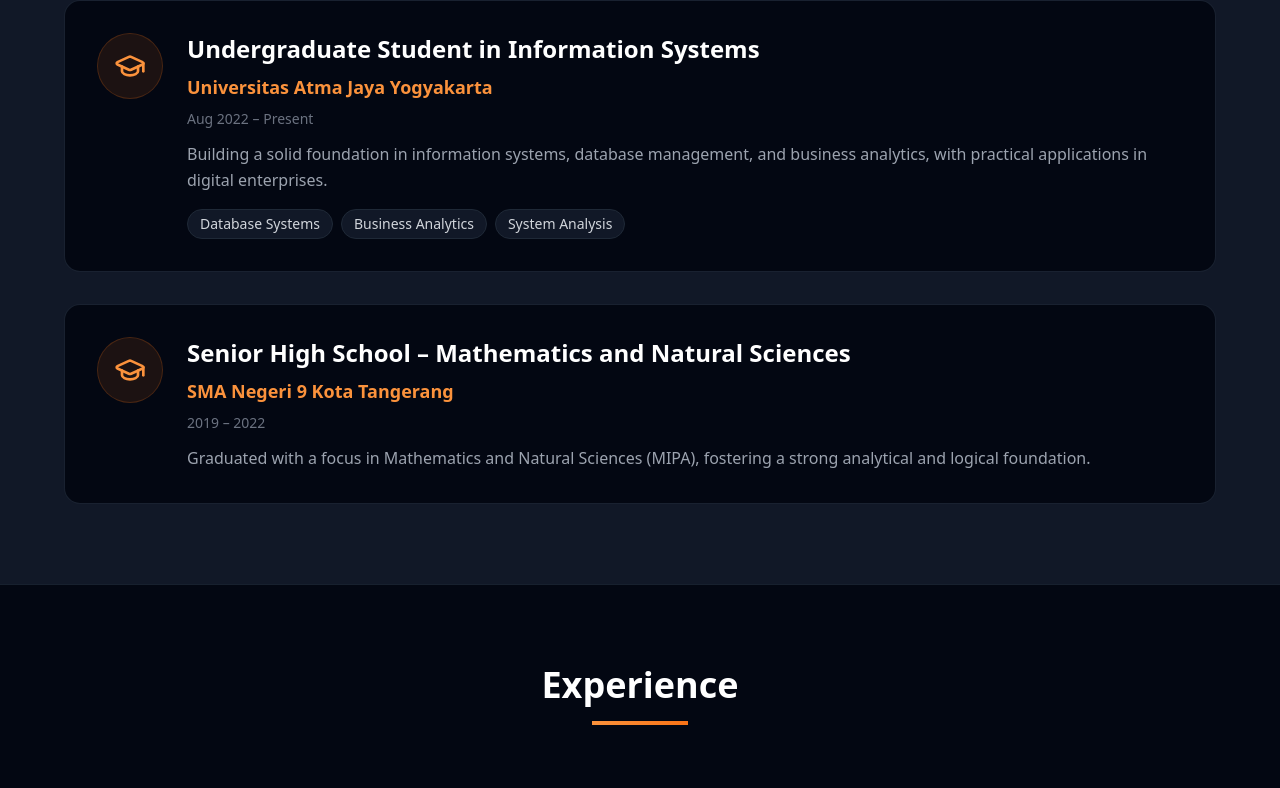
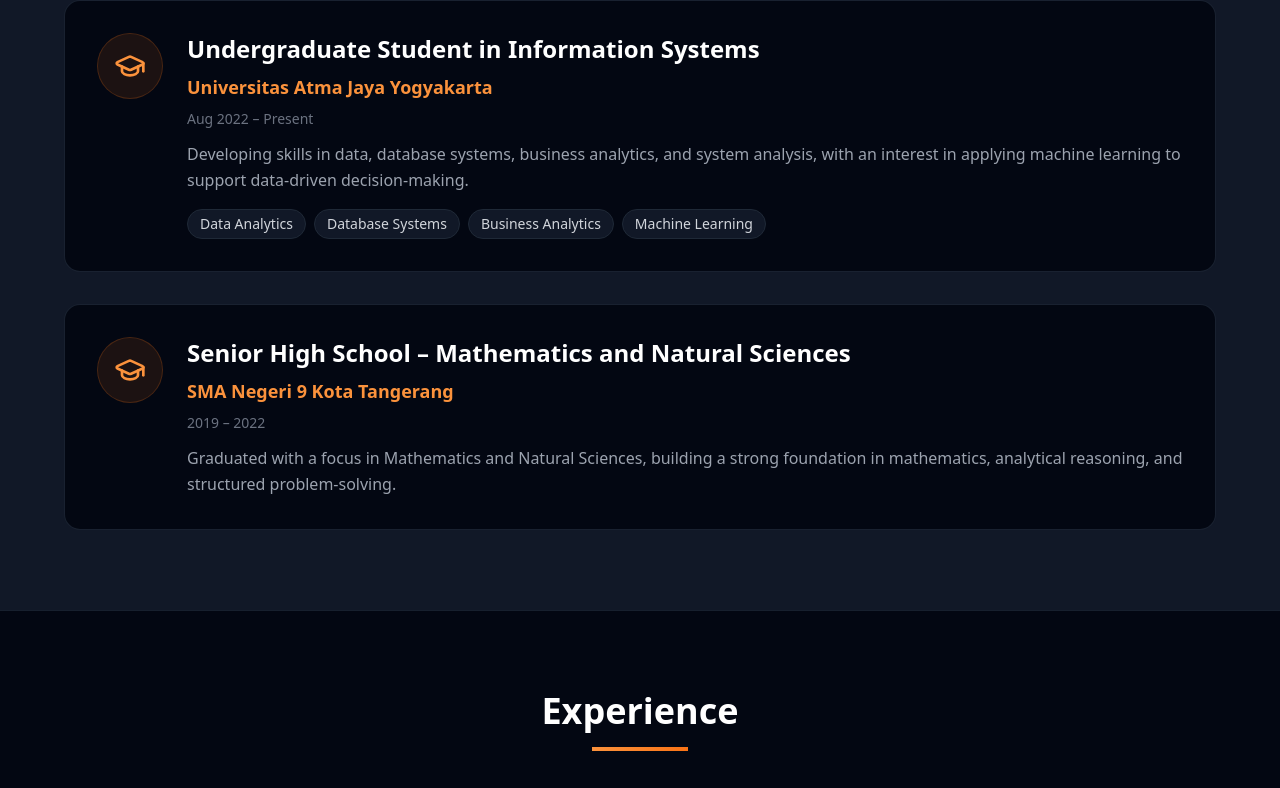
Before and after one commit to Chatarinaeva/portfolio-chatarinaeva, a React (Vite) app: page / in a window 1280 px wide. Shown: the part 1663-2451 px from the top of the page. Built offline with nearby package versions, Linux system fonts and the light colour scheme.

Commit message:
Update educational background and footer content

```diff
--- a/src/App.tsx
+++ b/src/App.tsx
@@ -287,11 +287,12 @@
                   <h3 className="text-2xl font-bold text-white mb-2">Undergraduate Student in Information Systems</h3>
                   <p className="text-lg text-orange-400 font-semibold mb-2">Universitas Atma Jaya Yogyakarta</p>
                   <p className="text-sm text-gray-500 mb-3 font-medium">Aug 2022 – Present</p>
-                  <p className="text-gray-400 mb-4 leading-relaxed">Building a solid foundation in information systems, database management, and business analytics, with practical applications in digital enterprises.</p>
+                  <p className="text-gray-400 mb-4 leading-relaxed">Developing skills in data, database systems, business analytics, and system analysis, with an interest in applying machine learning to support data-driven decision-making.</p>
                   <div className="flex flex-wrap gap-2">
+                    <span className="bg-gray-900 text-gray-300 px-3 py-1 rounded-full text-sm font-medium border border-gray-800">Data Analytics</span>
                     <span className="bg-gray-900 text-gray-300 px-3 py-1 rounded-full text-sm font-medium border border-gray-800">Database Systems</span>
                     <span className="bg-gray-900 text-gray-300 px-3 py-1 rounded-full text-sm font-medium border border-gray-800">Business Analytics</span>
-                    <span className="bg-gray-900 text-gray-300 px-3 py-1 rounded-full text-sm font-medium border border-gray-800">System Analysis</span>
+                    <span className="bg-gray-900 text-gray-300 px-3 py-1 rounded-full text-sm font-medium border border-gray-800">Machine Learning</span>
                   </div>
                 </div>
               </div>
@@ -307,7 +308,9 @@
                   <h3 className="text-2xl font-bold text-white mb-2">Senior High School – Mathematics and Natural Sciences</h3>
                   <p className="text-lg text-orange-400 font-semibold mb-2">SMA Negeri 9 Kota Tangerang</p>
                   <p className="text-sm text-gray-500 mb-3 font-medium">2019 – 2022</p>
-                  <p className="text-gray-400 leading-relaxed">Graduated with a focus in Mathematics and Natural Sciences (MIPA), fostering a strong analytical and logical foundation.</p>
+                  <p className="text-gray-400 leading-relaxed">
+                    Graduated with a focus in Mathematics and Natural Sciences, building a strong foundation in mathematics, analytical reasoning, and structured problem-solving.
+                  </p>
                 </div>
               </div>
             </div>
@@ -529,10 +532,10 @@
       <footer className="bg-gray-950 text-gray-400 py-8 px-4 sm:px-6 lg:px-8 border-t border-gray-950">
         <div className="max-w-6xl mx-auto text-center space-y-2">
           <p className="text-sm text-gray-500">
-            © {new Date().getFullYear()} Chatarina Evangelista Sitorus. Built with passion for data and analytics.
+            © {new Date().getFullYear()} Chatarina Evangelista Sitorus.
           </p>
           <p className="text-xs text-gray-600">
-            Information Systems Student • Machine Learning & Business Intelligence solutions
+            Information Systems Student
           </p>
         </div>
       </footer>
```
